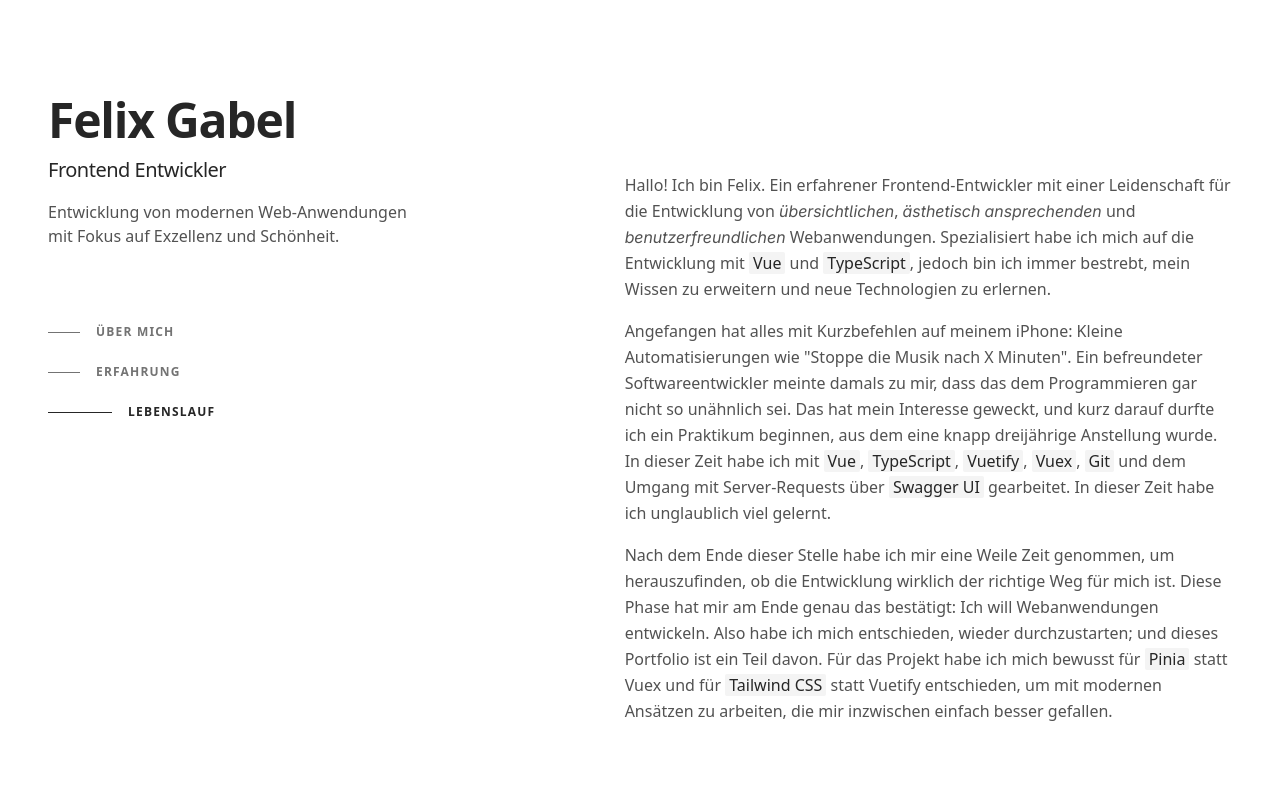
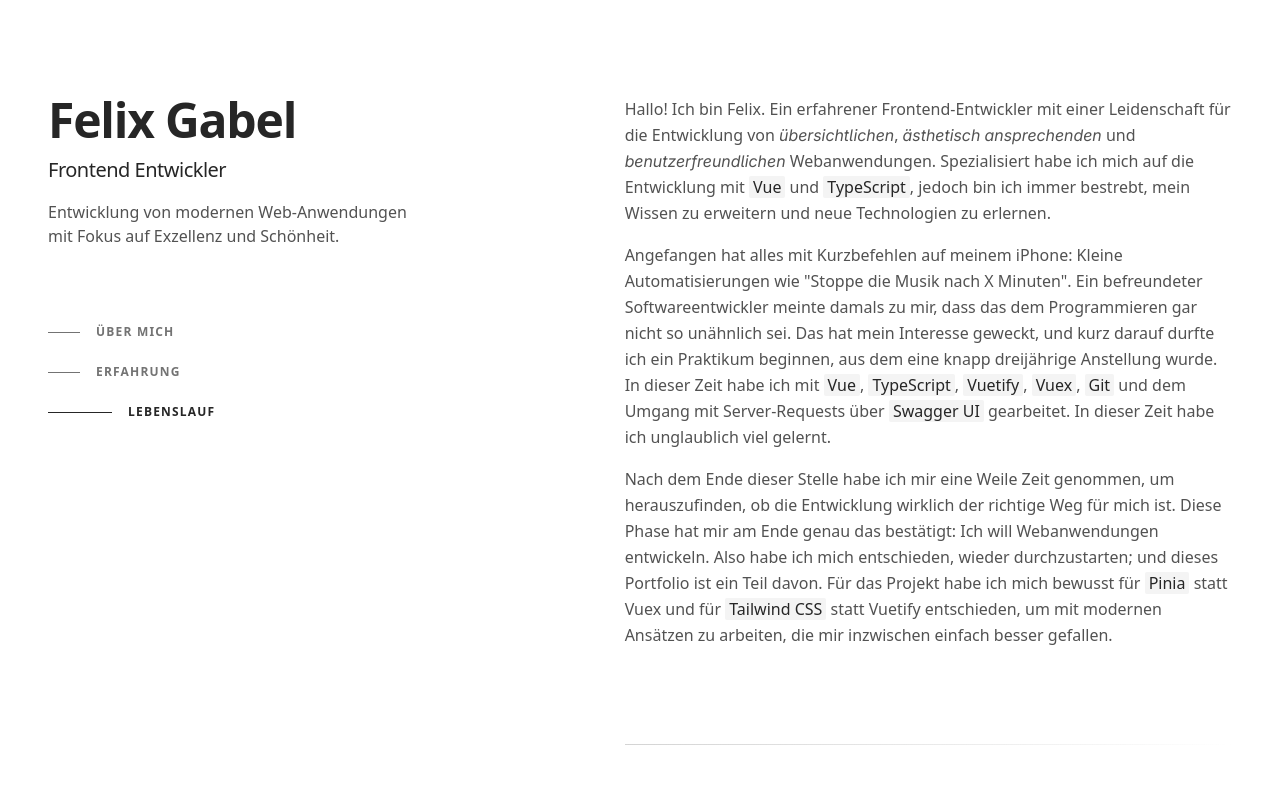
Before and after one commit to felixgabel/portfolio, a Vue app: page /#lebenslauf in a window 1280 px wide. Shown: the top 800 px of the page. Built offline with nearby package versions, Linux system fonts and the light colour scheme; some icons are missing; a web font is replaced by a local one.

Commit message:
fix: hide spacer div on large screens for better layout

```diff
--- a/src/components/home/sections/SectionHeading.vue
+++ b/src/components/home/sections/SectionHeading.vue
@@ -22,7 +22,7 @@ const isStuck = computed(() => top.value <= 0)
       <slot></slot>
     </h2>
   </div>
-  <div class="h-19">
+  <div class="h-19 lg:hidden">
     <!-- this spacer actually just adds 'h-4' but I have to account for the negative margin on the sticky header, which is '-mb-15' -->
   </div>
 </template>
```
